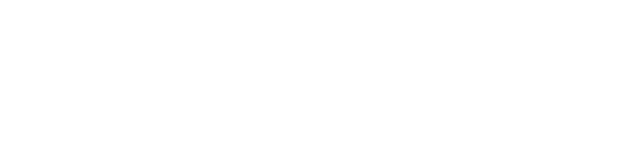
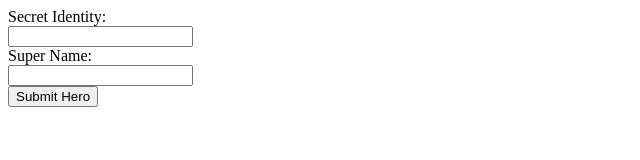
Before and after one commit to joycejosh7/super-powers, a plain HTML site: page index.html in a window 1280 px wide. Shown: the whole page, without its empty margins (0-640 px from the left). Drawn offline with Linux system fonts and the light colour scheme.

Commit message:
created hero form

```diff
--- a/index.html
+++ b/index.html
@@ -6,6 +6,21 @@
     <title>Document</title>
 </head>
 <body>
+    <div id="heroContainer">
+        <form id="heroForm">
+            <label>Secret Identity: </label><br>
+            <input type="text"> <br>
+            <label>Super Name: </label><br>
+            <input type="text"><br>
+            <input type="submit" value="Submit Hero">
+        </form>
+
+        <div id="heros">
+
+        </div>
+    </div>
+
+
     <script src="javascripts/power.js"></script>
     <script src="javascripts/hero.js"></script>
     <script src="javascripts/index.js"></script>
```
